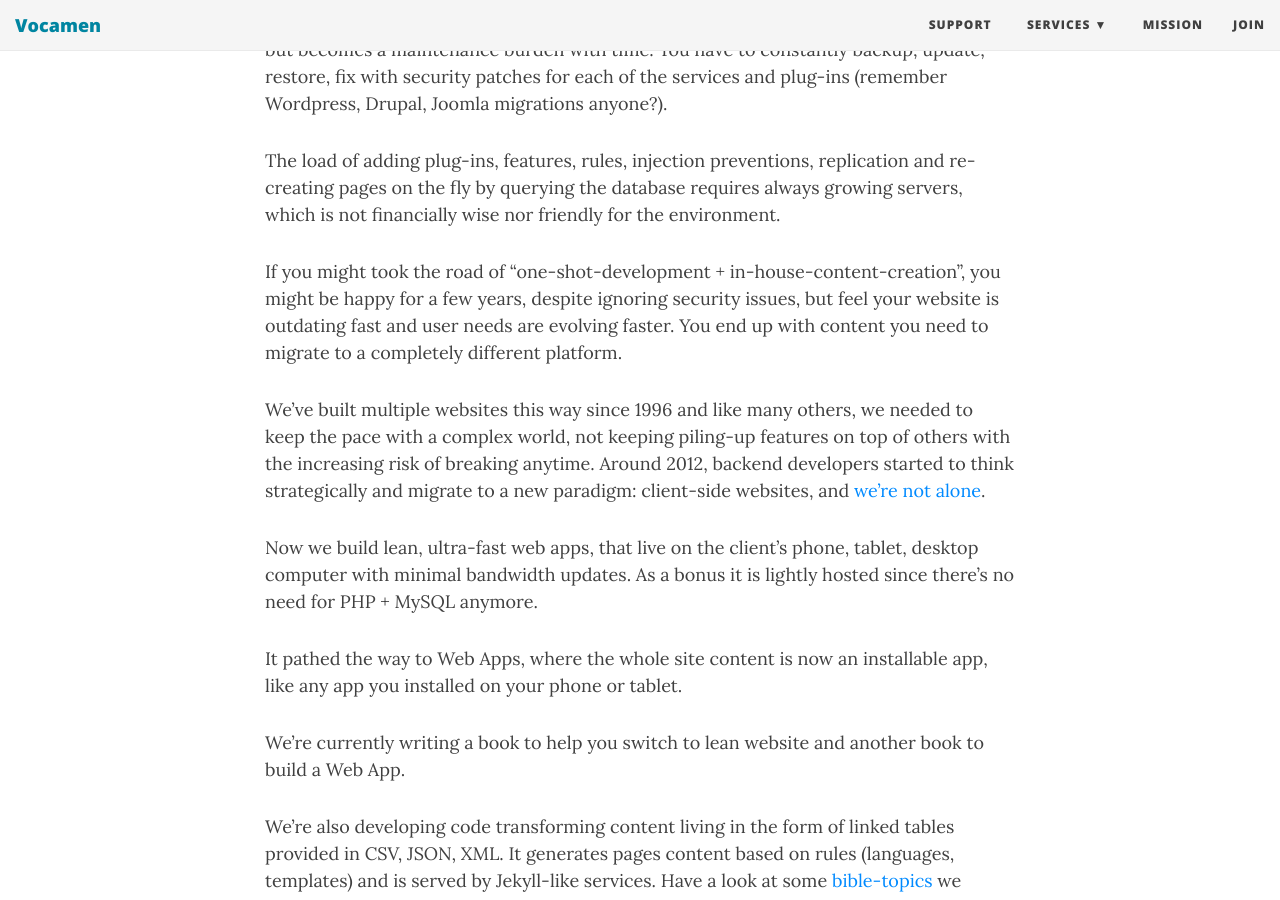
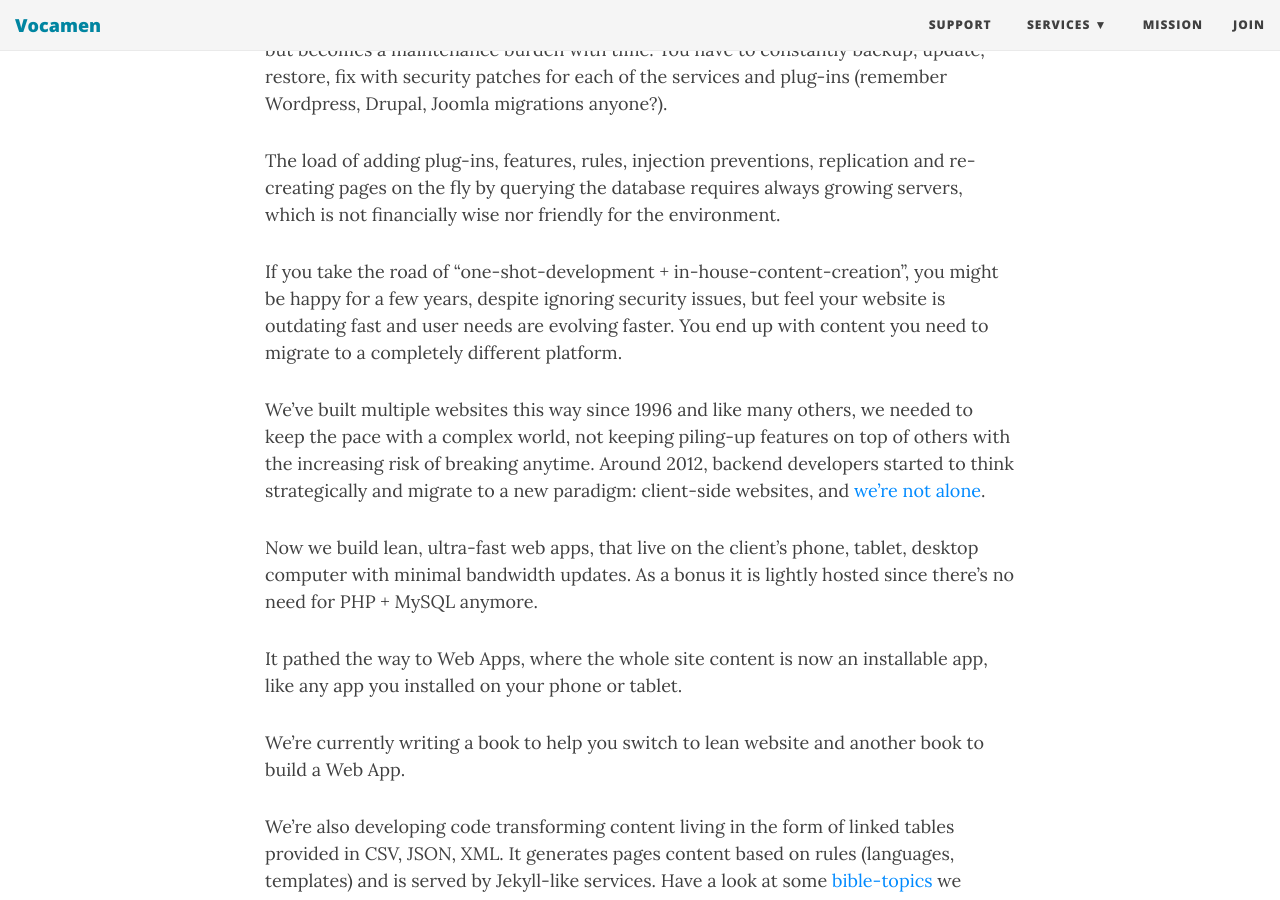
Before and after one commit to vocamen/vocamen.github.io, a Jekyll site: the page built from more/generative.md, in a window 1280 px wide and 900 px high, scrolled down 357 px. Built offline with Jekyll 4.4.1, drawn with Linux system fonts in a browser that asks for light colours; nearby versions of some CDN libraries.

Commit message:
Update generative.md

```diff
--- a/more/generative.md
+++ b/more/generative.md
@@ -7,7 +7,7 @@ Building CMS websites on top of LAMP (Linux + Apache + MySQL + PHP) servers is e
 
 The load of adding plug-ins, features, rules, injection preventions, replication and re-creating pages on the fly by querying the database requires always growing servers, which is not financially wise nor friendly for the environment.
 
-If you might took the road of "one-shot-development + in-house-content-creation", you might be happy for a few years, despite ignoring security issues, but feel your website is outdating fast and user needs are evolving faster. You end up with content you need to migrate to a completely different platform.
+If you take the road of "one-shot-development + in-house-content-creation", you might be happy for a few years, despite ignoring security issues, but feel your website is outdating fast and user needs are evolving faster. You end up with content you need to migrate to a completely different platform.
 
 We've built multiple websites this way since 1996 and like many others, we needed to keep the pace with a complex world, not keeping piling-up features on top of others with the increasing risk of breaking anytime.
 Around 2012, backend developers started to think strategically and migrate to a new paradigm: client-side websites, and [we're not alone](https://medium.com/devseed/how-we-build-cms-free-websites-d7e19d94a0ff).
```
